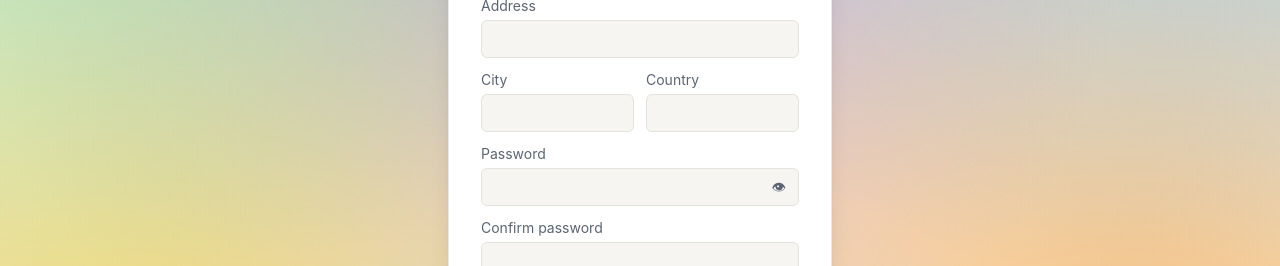
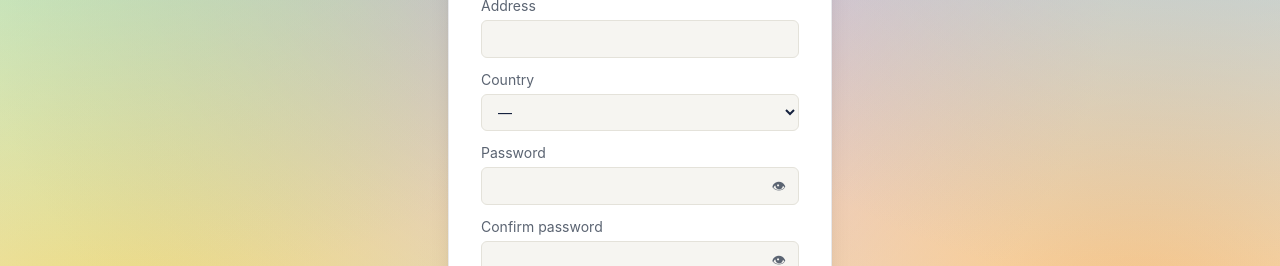
Before and after one commit to pricebookglobe/pricebook, a Next.js app: page /signup/customer in a window 1280 px wide. Shown: the part 534-800 px from the top of the page. Built offline with nearby package versions, Linux system fonts and the light colour scheme.

Commit message:
Add cascading country/state/city fields and confirm-password eye toggle

```diff
--- a/app/(auth)/signup/customer/page.tsx
+++ b/app/(auth)/signup/customer/page.tsx
@@ -5,6 +5,7 @@ import { useRouter } from "next/navigation";
 import { createBrowserSupabase } from "@/lib/supabaseClient";
 import { PageShell } from "@/components/shared/PageShell";
 import { useLanguage } from "@/lib/i18n/LanguageProvider";
+import { COUNTRIES, statesFor } from "@/lib/geography";
 
 export default function CustomerSignup() {
   const router = useRouter();
@@ -14,18 +15,22 @@ export default function CustomerSignup() {
     lastName: "",
     email: "",
     address: "",
+    country: "",
+    state: "",
     city: "",
-    country: "",
     password: "",
     confirmPassword: ""
   });
   const [showPassword, setShowPassword] = useState(false);
+  const [showConfirmPassword, setShowConfirmPassword] = useState(false);
   const [busy, setBusy] = useState(false);
   const [error, setError] = useState<string | null>(null);
 
   function update<K extends keyof typeof form>(key: K, value: string) {
     setForm((f) => ({ ...f, [key]: value }));
   }
+
+  const availableStates = statesFor(form.country);
 
   async function handleSubmit(e: React.FormEvent) {
     e.preventDefault();
@@ -36,6 +41,7 @@ export default function CustomerSignup() {
     setBusy(true);
     setError(null);
 
+    const countryName = COUNTRIES.find((c) => c.code === form.country)?.name ?? form.country;
     const supabase = createBrowserSupabase();
     const { error } = await supabase.auth.signUp({
       email: form.email,
@@ -47,8 +53,8 @@ export default function CustomerSignup() {
           last_name: form.lastName,
           full_name: `${form.firstName} ${form.lastName}`.trim(),
           address: form.address,
-          city: form.city,
-          country: form.country
+          city: form.state ? `${form.city}, ${form.state}` : form.city,
+          country: countryName
         }
       }
     });
@@ -110,7 +116,44 @@ export default function CustomerSignup() {
             className="mt-1 w-full rounded border border-line bg-field px-3 py-2 text-ink outline-none"
           />
         </label>
-        <div className="grid grid-cols-2 gap-3">
+
+        <label className="text-sm text-ash">
+          Country
+          <select
+            required
+            value={form.country}
+            onChange={(e) => update("country", e.target.value)}
+            className="mt-1 w-full rounded border border-line bg-field px-3 py-2 text-ink outline-none"
+          >
+            <option value="">—</option>
+            {COUNTRIES.map((c) => (
+              <option key={c.code} value={c.code}>
+                {c.name}
+              </option>
+            ))}
+          </select>
+        </label>
+
+        {availableStates && (
+          <label className="text-sm text-ash">
+            State / Province
+            <select
+              required
+              value={form.state}
+              onChange={(e) => update("state", e.target.value)}
+              className="mt-1 w-full rounded border border-line bg-field px-3 py-2 text-ink outline-none"
+            >
+              <option value="">—</option>
+              {availableStates.map((s) => (
+                <option key={s} value={s}>
+                  {s}
+                </option>
+              ))}
+            </select>
+          </label>
+        )}
+
+        {form.country && (
           <label className="text-sm text-ash">
             {t("City")}
             <input
@@ -120,16 +163,7 @@ export default function CustomerSignup() {
               className="mt-1 w-full rounded border border-line bg-field px-3 py-2 text-ink outline-none"
             />
           </label>
-          <label className="text-sm text-ash">
-            Country
-            <input
-              required
-              value={form.country}
-              onChange={(e) => update("country", e.target.value)}
-              className="mt-1 w-full rounded border border-line bg-field px-3 py-2 text-ink outline-none"
-            />
-          </label>
-        </div>
+        )}
 
         <label className="text-sm text-ash">
           {t("Password")}
@@ -157,11 +191,19 @@ export default function CustomerSignup() {
           <div className="mt-1 flex items-center rounded border border-line bg-field">
             <input
               required
-              type={showPassword ? "text" : "password"}
+              type={showConfirmPassword ? "text" : "password"}
               value={form.confirmPassword}
               onChange={(e) => update("confirmPassword", e.target.value)}
               className="w-full bg-transparent px-3 py-2 text-ink outline-none"
             />
+            <button
+              type="button"
+              onClick={() => setShowConfirmPassword((s) => !s)}
+              className="px-3 text-ash hover:text-ink"
+              aria-label="Toggle password visibility"
+            >
+              {showConfirmPassword ? "🙈" : "👁"}
+            </button>
           </div>
         </label>
 
--- /dev/null
+++ b/lib/geography.ts
@@ -0,0 +1,37 @@
+// A practical, extensible list — not every country has states/provinces
+// modeled here (only where the concept is commonly used in addresses).
+// City is always a free-text box rather than a dropdown, since an
+// exhaustive city list per country/state isn't realistic to hand-author.
+export type Country = { code: string; name: string; states?: string[] };
+
+export const COUNTRIES: Country[] = [
+  { code: "JO", name: "Jordan", states: ["Amman", "Irbid", "Zarqa", "Balqa", "Madaba", "Karak", "Mafraq", "Jerash", "Ajloun", "Ma'an", "Tafilah", "Aqaba"] },
+  { code: "SA", name: "Saudi Arabia" },
+  { code: "AE", name: "United Arab Emirates", states: ["Abu Dhabi", "Dubai", "Sharjah", "Ajman", "Umm Al Quwain", "Ras Al Khaimah", "Fujairah"] },
+  { code: "EG", name: "Egypt" },
+  { code: "LB", name: "Lebanon" },
+  { code: "IQ", name: "Iraq" },
+  { code: "KW", name: "Kuwait" },
+  { code: "QA", name: "Qatar" },
+  { code: "BH", name: "Bahrain" },
+  { code: "OM", name: "Oman" },
+  { code: "PS", name: "Palestine" },
+  { code: "SY", name: "Syria" },
+  { code: "TR", name: "Turkey" },
+  { code: "US", name: "United States", states: ["Alabama", "Alaska", "Arizona", "Arkansas", "California", "Colorado", "Connecticut", "Delaware", "Florida", "Georgia", "Hawaii", "Idaho", "Illinois", "Indiana", "Iowa", "Kansas", "Kentucky", "Louisiana", "Maine", "Maryland", "Massachusetts", "Michigan", "Minnesota", "Mississippi", "Missouri", "Montana", "Nebraska", "Nevada", "New Hampshire", "New Jersey", "New Mexico", "New York", "North Carolina", "North Dakota", "Ohio", "Oklahoma", "Oregon", "Pennsylvania", "Rhode Island", "South Carolina", "South Dakota", "Tennessee", "Texas", "Utah", "Vermont", "Virginia", "Washington", "West Virginia", "Wisconsin", "Wyoming"] },
+  { code: "CA", name: "Canada", states: ["Alberta", "British Columbia", "Manitoba", "New Brunswick", "Newfoundland and Labrador", "Nova Scotia", "Ontario", "Prince Edward Island", "Quebec", "Saskatchewan"] },
+  { code: "GB", name: "United Kingdom", states: ["England", "Scotland", "Wales", "Northern Ireland"] },
+  { code: "DE", name: "Germany" },
+  { code: "FR", name: "France" },
+  { code: "ES", name: "Spain" },
+  { code: "IT", name: "Italy" },
+  { code: "IN", name: "India", states: ["Andhra Pradesh", "Bihar", "Delhi", "Gujarat", "Karnataka", "Kerala", "Maharashtra", "Punjab", "Rajasthan", "Tamil Nadu", "Uttar Pradesh", "West Bengal"] },
+  { code: "PK", name: "Pakistan" },
+  { code: "AU", name: "Australia", states: ["New South Wales", "Victoria", "Queensland", "Western Australia", "South Australia", "Tasmania", "Northern Territory", "Australian Capital Territory"] },
+  { code: "CN", name: "China" },
+  { code: "JP", name: "Japan" }
+];
+
+export function statesFor(countryCode: string): string[] | undefined {
+  return COUNTRIES.find((c) => c.code === countryCode)?.states;
+}
```
